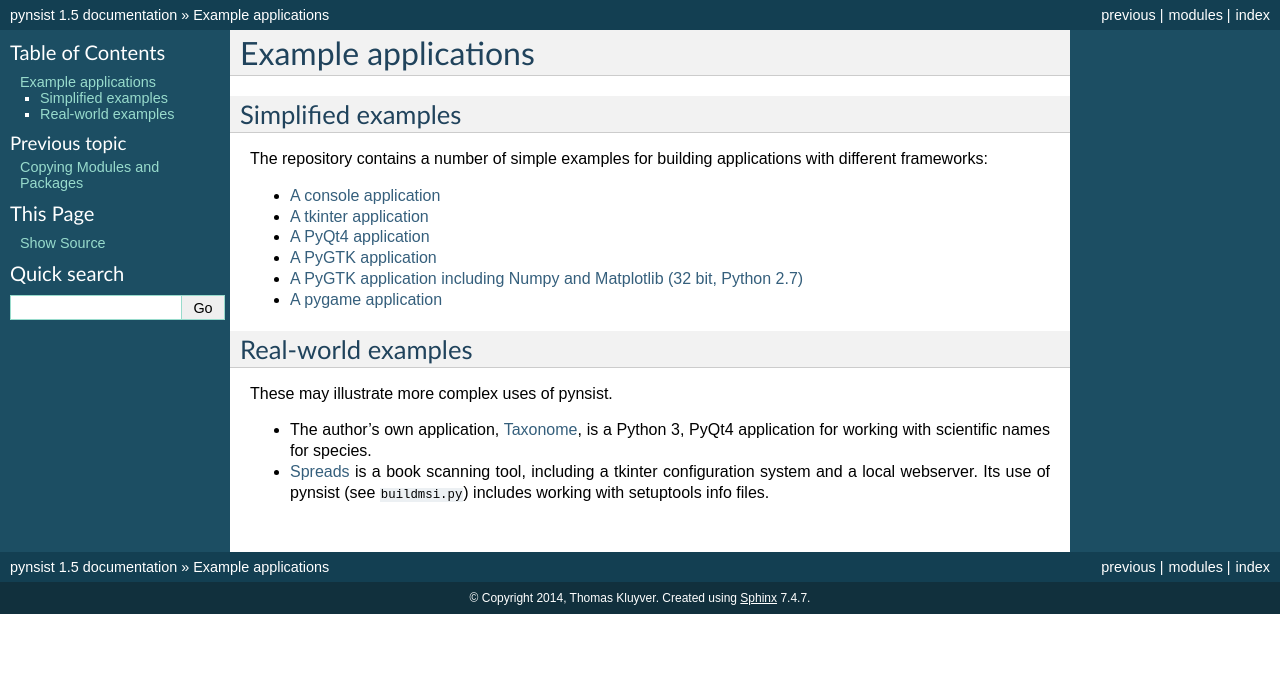
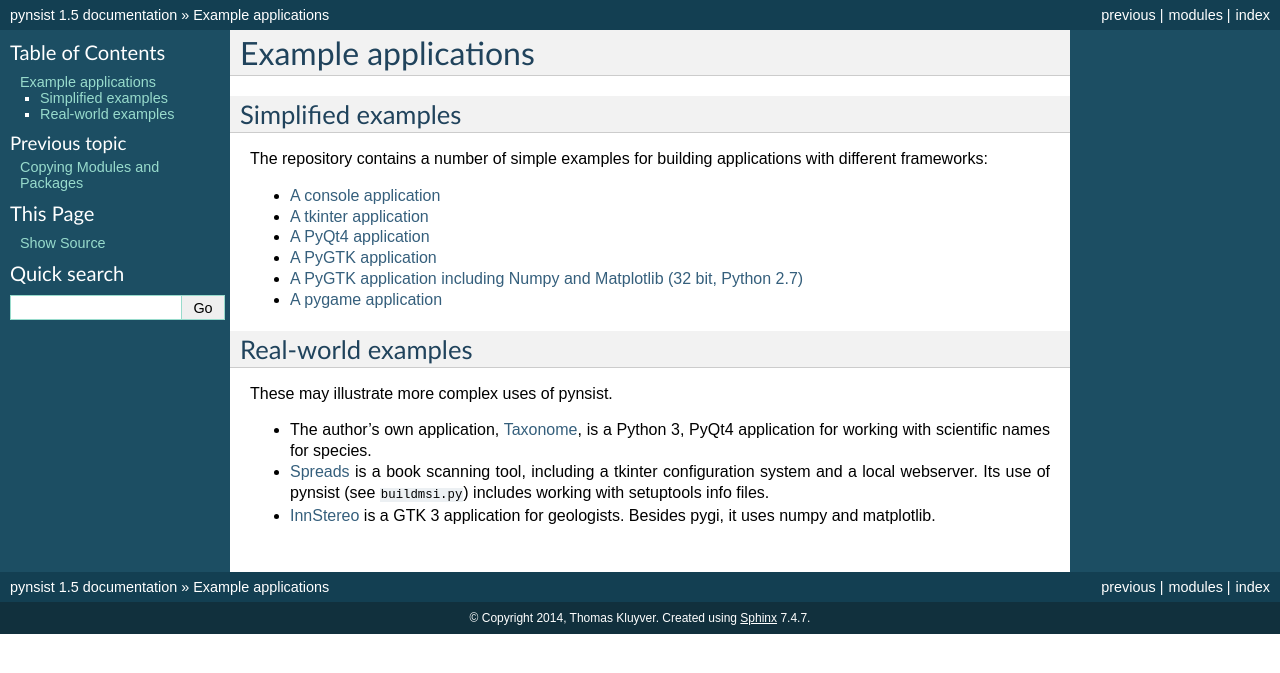
Before and after one commit to takluyver/pynsist, a Sphinx documentation site: the page built from doc/examples.rst, in a window 1280 px wide. Shown: the top 673 px of the page. Built offline with Sphinx 7.4.7, drawn with Linux system fonts in a browser that asks for light colours.

Commit message:
List InnStereo as an application using Pynsist
@tobias47n9e, I assume you're happy for me to mention this in the docs - let me know if not.

```diff
--- a/doc/examples.rst
+++ b/doc/examples.rst
@@ -24,3 +24,5 @@ These may illustrate more complex uses of pynsist.
 - `Spreads <https://github.com/jbaiter/spreads/tree/windows>`_ is a book scanning tool,
   including a tkinter configuration system and a local webserver. Its use of
   pynsist (see ``buildmsi.py``) includes working with setuptools info files.
+- `InnStereo <https://github.com/tobias47n9e/innsbruck-stereographic>`_ is a GTK 3
+  application for geologists. Besides pygi, it uses numpy and matplotlib.
```
